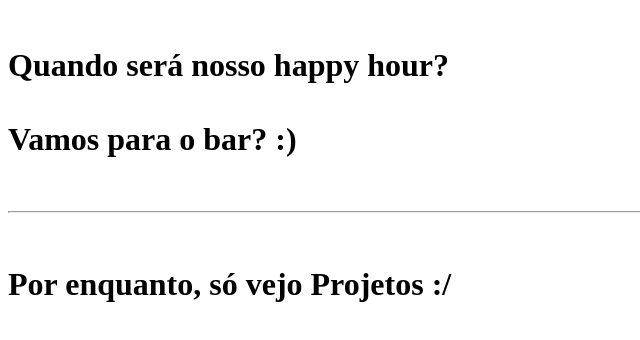
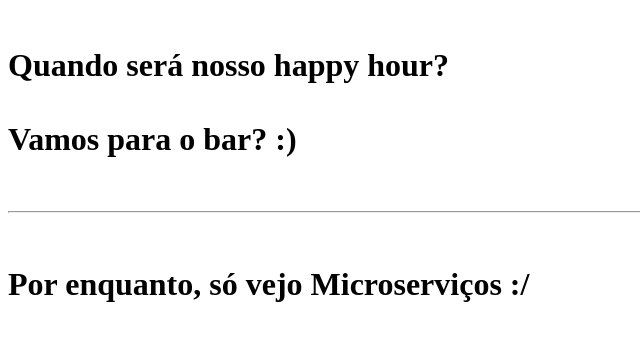
Before and after one commit to tonanuvem/elastic, a website: page app-client-nodejs-apm/bar.html in a window 1280 px wide. Shown: the whole page, without its empty margins (0-640 px from the left). Drawn offline with Linux system fonts and the light colour scheme.

Commit message:
Update bar.html

```diff
--- a/app-client-nodejs-apm/bar.html
+++ b/app-client-nodejs-apm/bar.html
@@ -3,7 +3,7 @@
 <html>
 <body>
 <br>
-<h1>Quando será nosso happy hour? <br><br> Vamos para o bar? :) <br><br><hr><br>Por enquanto, só vejo Projetos :/ </h1>
+<h1>Quando será nosso happy hour? <br><br> Vamos para o bar? :) <br><br><hr><br>Por enquanto, só vejo Microserviços :/ </h1>
 
 </body>
 </html>
```
